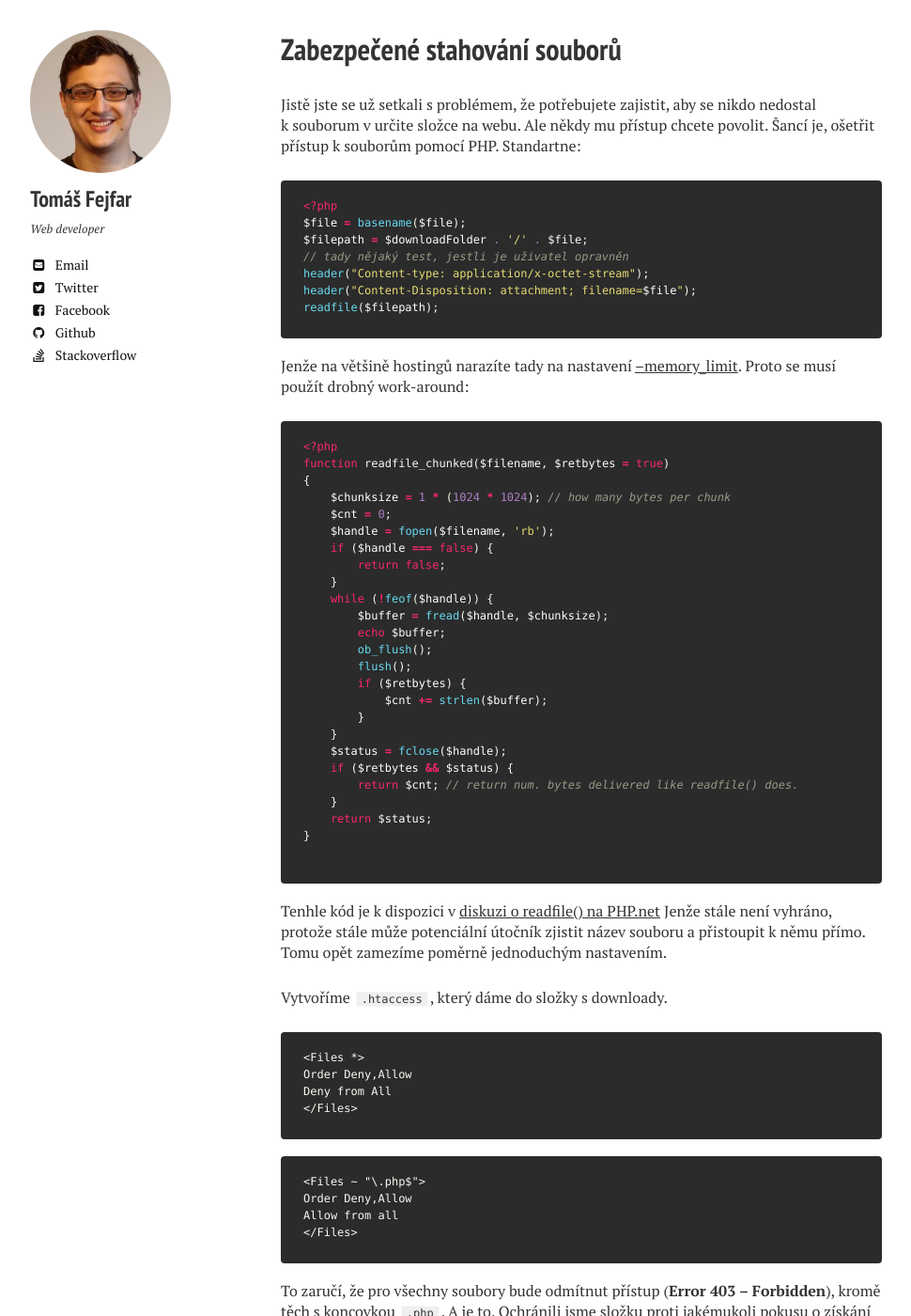
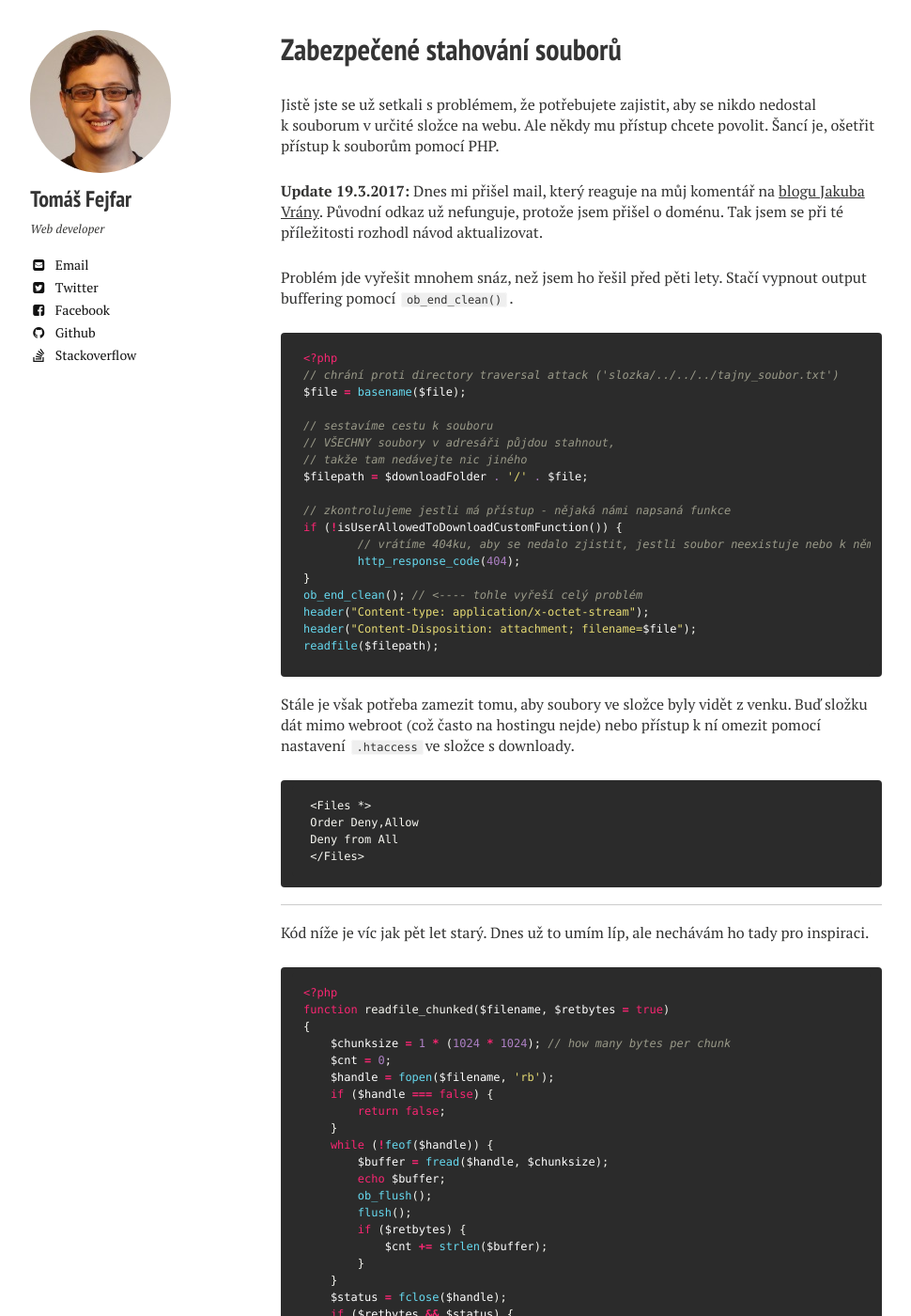
Before and after one commit to tomasfejfar/blog, a Jekyll site: the page built from _posts/2011-05-05-zabezpecene-stahovani-souboru.md, in a window 1280 px wide and 1400 px high. Shown: the whole window at 94% size, without its empty margins (21-991 px from the left). Built offline with Jekyll 4.4.1, drawn with Linux system fonts in a browser that asks for light colours; nearby versions of some CDN libraries; comment, search, counter and statistics services are not loaded.

Commit message:
Updated historic blogpost

````diff
--- a/_posts/2011-05-05-zabezpecene-stahovani-souboru.md
+++ b/_posts/2011-05-05-zabezpecene-stahovani-souboru.md
@@ -6,27 +6,49 @@ published: true
 title: Zabezpečené stahování souborů
 date: '2011-05-05 18:00:11 +0200'
 date_gmt: '2011-05-05 18:00:11 +0200'
-categories:
-- Uncategorized
 tags:
 - php
 - tipy
 ---
 
-Jistě jste se už setkali s problémem, že potřebujete zajistit, aby se nikdo nedostal k souborum v určite složce na webu. Ale někdy mu přístup chcete povolit. Šancí je, ošetřit přístup k souborům pomocí PHP. Standartne:
+Jistě jste se už setkali s problémem, že potřebujete zajistit, aby se nikdo nedostal k souborum v určité složce na webu. Ale někdy mu přístup chcete povolit. Šancí je, ošetřit přístup k souborům pomocí PHP.
+
+<a name="update2017"></a>
+**Update 19.3.2017:** Dnes mi přišel mail, který reaguje na můj komentář na [blogu Jakuba Vrány](https://php.vrana.cz/stazeni-souboru-po-overeni-prav.php#d-6674). Původní odkaz už nefunguje, protože jsem přišel o doménu. Tak jsem se při té příležitosti rozhodl návod aktualizovat.
+
+Problém jde vyřešit mnohem snáz, než jsem ho řešil před pěti lety. Stačí vypnout output buffering pomocí `ob_end_clean()`.
 
 ```php
 <?php
+// chrání proti directory traversal attack ('slozka/../../../tajny_soubor.txt')
 $file = basename($file);
+
+// sestavíme cestu k souboru
+// VŠECHNY soubory v adresáři půjdou stahnout,
+// takže tam nedávejte nic jiného
 $filepath = $downloadFolder . '/' . $file;
-// tady nějaký test, jestli je uživatel opravněn
+
+// zkontrolujeme jestli má přístup - nějaká námi napsaná funkce
+if (!isUserAllowedToDownloadCustomFunction()) {
+	// vrátíme 404ku, aby se nedalo zjistit, jestli soubor neexistuje nebo k němu jen není přístup.
+	http_response_code(404);
+}
+ob_end_clean(); // <---- tohle vyřeší celý problém
 header("Content-type: application/x-octet-stream");
 header("Content-Disposition: attachment; filename=$file");
 readfile($filepath);
 ```
+Stále je však potřeba zamezit tomu, aby soubory ve složce byly vidět z venku. Buď složku dát mimo webroot (což často na hostingu nejde) nebo přístup k ní omezit pomocí nastavení `.htaccess`ve složce s downloady.
 
-Jenže na většině hostingů narazíte tady na nastavení [--memory_limit](http://cz2.php.net/manual/cs/ini.core.php#ini.memory-limit). Proto se musí použít drobný work-around:
+ ```
+ <Files *>
+ Order Deny,Allow
+ Deny from All
+ </Files>
+ ```
 
+-----
+Kód níže je víc jak pět let starý. Dnes už to umím líp, ale nechávám ho tady pro inspiraci.
 ```php
 <?php
 function readfile_chunked($filename, $retbytes = true)
````
